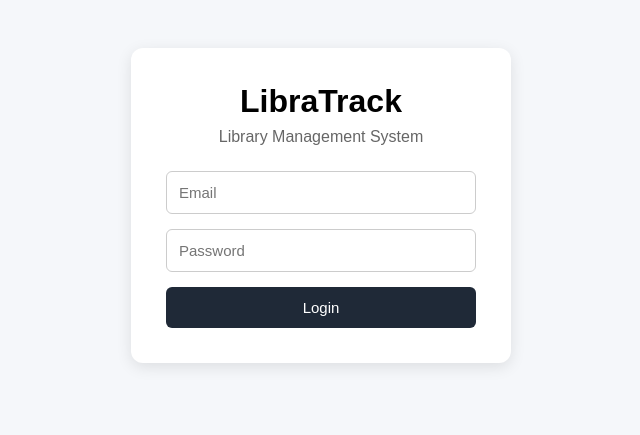
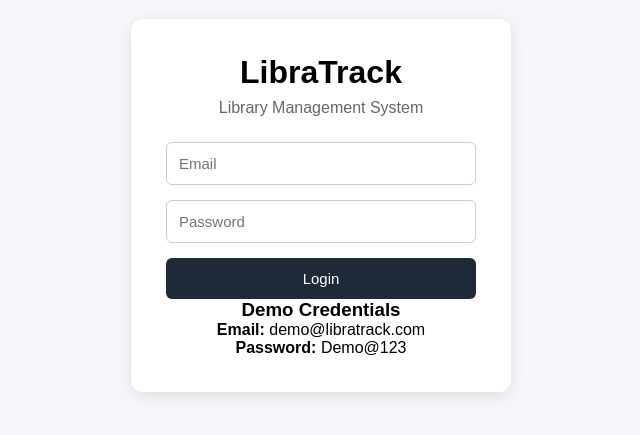
Before and after one commit to IntegralEagle/LibraTrack, a React app in the folder frontend/: page / in a window 1280 px wide. Shown: the part 195-630 px from the top of the page, without its empty margins (319-959 px from the left). Built offline with nearby package versions, Linux system fonts and the light colour scheme; the HTML template or start-up script is replaced by a standard one.

Commit message:
docs: add demo login credentials

```diff
--- a/frontend/src/pages/Login.jsx
+++ b/frontend/src/pages/Login.jsx
@@ -65,6 +65,20 @@ function Login() {
                         {error}
                     </p>
                 )}
+
+                <div className="demo-credentials">
+                    <h3>Demo Credentials</h3>
+
+                    <p>
+                        <strong>Email:</strong>{" "}
+                        demo@libratrack.com
+                    </p>
+
+                    <p>
+                        <strong>Password:</strong>{" "}
+                        Demo@123
+                    </p>
+                </div>
             </div>
         </div>
     );
```
Also changed, not shown: 1 other file (tests, documents, lock files or other folders).
